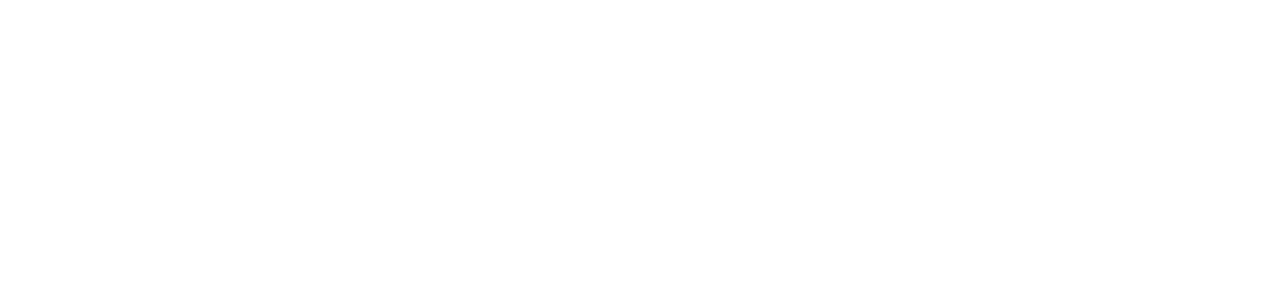
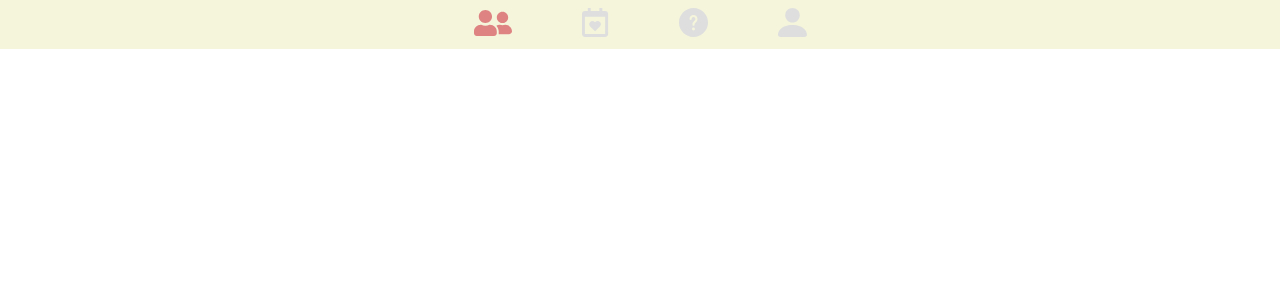
Before and after one commit to MangoBingsoo/Frontend, a React (Create React App) app: page /friend in a window 1280 px wide. Shown: the top 300 px of the page. Built offline with nearby package versions, Linux system fonts and the light colour scheme.

Commit message:
🌧 :: tabbar 클릭시 해당 svg color 변경

```diff
--- a/src/App.tsx
+++ b/src/App.tsx
@@ -8,6 +8,7 @@
 import MainPage from "./pages/MainPage";
 import MyPage from "./pages/MyPage";
 import QuestionPage from "./pages/QuestionPage";
+import Tabbar from "./component/common/tabbar";
 
 function App() {
   return (
@@ -19,6 +20,7 @@
           <Route path="/question" element={<QuestionPage />} />
           <Route path="/friend" element={<FriendPage />} />
         </Routes>
+        <Tabbar />
       </BrowserRouter>
     </ThemeProvider>
   );
--- a/src/Asset/friend.tsx
+++ b/src/Asset/friend.tsx
@@ -1,4 +1,8 @@
-export const Friend = () => {
+type SvgType = {
+  color: string;
+};
+
+export const Friend = ({ color }: SvgType) => {
   return (
     <svg
       width="38"
@@ -9,7 +13,7 @@
     >
       <path
         d="M11.4 13C15.0753 13 18.05 10.0924 18.05 6.5C18.05 2.90759 15.0753 0 11.4 0C7.72469 0 4.75 2.90759 4.75 6.5C4.75 10.0924 7.72469 13 11.4 13ZM15.96 14.8571H15.4672C14.2322 15.4375 12.8606 15.7857 11.4 15.7857C9.93937 15.7857 8.57375 15.4375 7.33281 14.8571H6.84C3.06375 14.8571 0 17.8518 0 21.5429V23.2143C0 24.7522 1.27656 26 2.85 26H19.95C21.5234 26 22.8 24.7522 22.8 23.2143V21.5429C22.8 17.8518 19.7362 14.8571 15.96 14.8571ZM28.5 13C31.6469 13 34.2 10.5045 34.2 7.42857C34.2 4.35268 31.6469 1.85714 28.5 1.85714C25.3531 1.85714 22.8 4.35268 22.8 7.42857C22.8 10.5045 25.3531 13 28.5 13ZM31.35 14.8571H31.1244C30.2991 15.1357 29.4263 15.3214 28.5 15.3214C27.5737 15.3214 26.7009 15.1357 25.8756 14.8571H25.65C24.4387 14.8571 23.3225 15.1996 22.3428 15.7509C23.7916 17.2772 24.7 19.3027 24.7 21.5429V23.7714C24.7 23.8991 24.6703 24.021 24.6644 24.1429H35.15C36.7234 24.1429 38 22.8951 38 21.3571C38 17.7647 35.0253 14.8571 31.35 14.8571Z"
-        fill="#DEDEDE"
+        fill={`${color}`}
       />
     </svg>
   );
--- a/src/Asset/main.tsx
+++ b/src/Asset/main.tsx
@@ -1,4 +1,8 @@
-export const Main = () => {
+type SvgType = {
+  color: string;
+};
+
+export const Main = ({ color }: SvgType) => {
   return (
     <svg
       width="27"
@@ -9,11 +13,11 @@
     >
       <path
         d="M8.18947 18.4309L13.0455 23.2L17.903 18.4309C18.2025 18.1429 18.4408 17.7973 18.6035 17.415C18.7663 17.0327 18.8502 16.6214 18.8502 16.2059C18.8502 15.7904 18.7663 15.3791 18.6035 14.9968C18.4408 14.6145 18.2025 14.2689 17.903 13.9809C17.2992 13.3849 16.485 13.0508 15.6367 13.0508C14.7883 13.0508 13.9741 13.3849 13.3703 13.9809L13.0455 14.2984L12.7207 13.9809C12.1172 13.385 11.3032 13.0509 10.4551 13.0509C9.60698 13.0509 8.793 13.385 8.18947 13.9809C7.88997 14.2689 7.6517 14.6145 7.48895 14.9968C7.3262 15.3791 7.24231 15.7904 7.24231 16.2059C7.24231 16.6214 7.3262 17.0327 7.48895 17.415C7.6517 17.7973 7.88997 18.1429 8.18947 18.4309Z"
-        fill="#DEDEDE"
+        fill={`${color}`}
       />
       <path
         d="M23.2 2.9H20.3V0H17.4V2.9H8.7V0H5.8V2.9H2.9C1.30065 2.9 0 4.20065 0 5.8V26.1C0 27.6994 1.30065 29 2.9 29H23.2C24.7994 29 26.1 27.6994 26.1 26.1V5.8C26.1 4.20065 24.7994 2.9 23.2 2.9ZM23.2029 26.1H2.9V8.7H23.2L23.2029 26.1Z"
-        fill="#DEDEDE"
+        fill={`${color}`}
       />
     </svg>
   );
--- a/src/Asset/mypage.tsx
+++ b/src/Asset/mypage.tsx
@@ -1,4 +1,8 @@
-export const Mypage = () => {
+type SvgType = {
+  color: string;
+};
+
+export const Mypage = ({ color }: SvgType) => {
   return (
     <svg
       width="29"
@@ -9,7 +13,7 @@
     >
       <path
         d="M2.41667 29C2.41667 29 0 29 0 26.5833C0 24.1667 2.41667 16.9167 14.5 16.9167C26.5833 16.9167 29 24.1667 29 26.5833C29 29 26.5833 29 26.5833 29H2.41667ZM14.5 14.5C16.4228 14.5 18.2669 13.7362 19.6265 12.3765C20.9862 11.0169 21.75 9.17282 21.75 7.25C21.75 5.32718 20.9862 3.48311 19.6265 2.12348C18.2669 0.763837 16.4228 0 14.5 0C12.5772 0 10.7331 0.763837 9.37348 2.12348C8.01384 3.48311 7.25 5.32718 7.25 7.25C7.25 9.17282 8.01384 11.0169 9.37348 12.3765C10.7331 13.7362 12.5772 14.5 14.5 14.5Z"
-        fill="#DEDEDE"
+        fill={`${color}`}
       />
     </svg>
   );
--- a/src/Asset/question.tsx
+++ b/src/Asset/question.tsx
@@ -1,4 +1,8 @@
-export const Question = () => {
+type SvgType = {
+  color: string;
+};
+
+export const Question = ({ color }: SvgType) => {
   return (
     <svg
       width="29"
@@ -9,7 +13,7 @@
     >
       <path
         d="M14.5 0C22.5084 0 29 6.4931 29 14.5C29 22.5069 22.5084 29 14.5 29C6.49165 29 0 22.5069 0 14.5C0 6.4931 6.49165 0 14.5 0ZM14.5 19.575C14.1154 19.575 13.7466 19.7278 13.4747 19.9997C13.2028 20.2716 13.05 20.6404 13.05 21.025C13.05 21.4096 13.2028 21.7784 13.4747 22.0503C13.7466 22.3222 14.1154 22.475 14.5 22.475C14.8846 22.475 15.2534 22.3222 15.5253 22.0503C15.7972 21.7784 15.95 21.4096 15.95 21.025C15.95 20.6404 15.7972 20.2716 15.5253 19.9997C15.2534 19.7278 14.8846 19.575 14.5 19.575ZM14.5 6.8875C13.4424 6.8875 12.4282 7.30761 11.6804 8.05541C10.9326 8.80321 10.5125 9.81745 10.5125 10.875C10.5126 11.1505 10.6173 11.4158 10.8054 11.6171C10.9935 11.8184 11.251 11.9409 11.5259 11.9596C11.8008 11.9784 12.0725 11.8922 12.2863 11.7183C12.5 11.5444 12.6398 11.2959 12.6774 11.0229L12.6875 10.875C12.6875 10.3943 12.8785 9.93328 13.2184 9.59337C13.5583 9.25346 14.0193 9.0625 14.5 9.0625C14.9807 9.0625 15.4417 9.25346 15.7816 9.59337C16.1215 9.93328 16.3125 10.3943 16.3125 10.875C16.3125 11.6566 16.1168 12.0422 15.3772 12.8064L15.1815 13.0065C13.9084 14.2796 13.4125 15.1047 13.4125 16.675C13.4125 16.9634 13.5271 17.24 13.731 17.444C13.935 17.6479 14.2116 17.7625 14.5 17.7625C14.7884 17.7625 15.065 17.6479 15.269 17.444C15.4729 17.24 15.5875 16.9634 15.5875 16.675C15.5875 15.8935 15.7833 15.5078 16.5228 14.7436L16.7185 14.5435C17.9916 13.2704 18.4875 12.4454 18.4875 10.875C18.4875 9.81745 18.0674 8.80321 17.3196 8.05541C16.5718 7.30761 15.5576 6.8875 14.5 6.8875Z"
-        fill="#DEDEDE"
+        fill={`${color}`}
       />
     </svg>
   );
--- a/src/component/common/tabbar/index.tsx
+++ b/src/component/common/tabbar/index.tsx
@@ -2,13 +2,14 @@
 import * as I from "../../../Asset/index";
 import { Link } from "react-router-dom";
 import { useLocation } from "react-router-dom";
-import { css } from "styled-components";
+import { theme } from "../../../theme";
 
 const Tabbar: React.FC = () => {
   const { pathname } = useLocation();
 
-  const select = (currentPath: string) =>
-    currentPath === pathname && css({ fill: "#DE8282" });
+  const select = (currentPath: string) => {
+    return currentPath === pathname ? theme.main : theme.gray500;
+  };
 
   return (
     <>
@@ -17,23 +18,29 @@
           <S.ListElement>
             <Link to={"/friend"}>
               <S.StyledSvg>
-                <I.Friend />
+                <I.Friend color={select("/friend")} />
               </S.StyledSvg>
             </Link>
           </S.ListElement>
           <S.ListElement>
-            <Link to={"/main"}>
-              <I.Main />
+            <Link to={"/"}>
+              <S.StyledSvg>
+                <I.Main color={select("/")} />
+              </S.StyledSvg>
             </Link>
           </S.ListElement>
           <S.ListElement>
             <Link to={"/question"}>
-              <I.Question />
+              <S.StyledSvg>
+                <I.Question color={select("/question")} />
+              </S.StyledSvg>
             </Link>
           </S.ListElement>
           <S.ListElement>
             <Link to={"/my"}>
-              <I.Mypage />
+              <S.StyledSvg>
+                <I.Mypage color={select("/my")} />
+              </S.StyledSvg>
             </Link>
           </S.ListElement>
         </S.TabbarList>
--- a/src/component/common/tabbar/style.ts
+++ b/src/component/common/tabbar/style.ts
@@ -21,4 +21,6 @@
   z-index: 10;
 `;
 
-export const StyledSvg = styled.div``;
+export const StyledSvg = styled.div`
+  fill: red;
+`;
--- a/src/component/question/index.tsx
+++ b/src/component/question/index.tsx
@@ -1,6 +1,6 @@
 import { DATA_FOR_WOMAN } from "../../shared/question";
+import * as I from "../../Asset/index";
 import * as S from "./style";
-import * as I from "../../Asset/index";
 
 const Question = () => {
   return (
```
